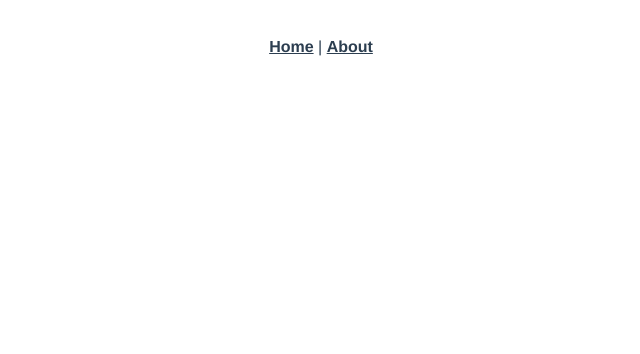
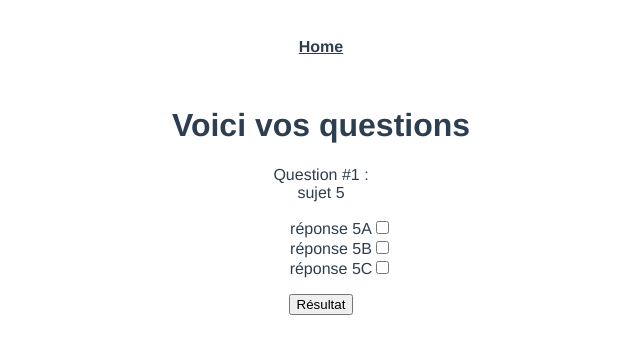
Before and after one commit to gI7DUmmY/quizz, a Vue app: page /qcm in a window 1280 px wide. Before the commit this address had no page. Shown: the top 354 px of the page, without its empty margins (319-959 px from the left). Built offline with nearby package versions, Linux system fonts and the light colour scheme; data requests are answered from the project's data file.

Commit message:
:tada: qcm aléatoire avec choix du nombre de questions

```diff
--- /dev/null
+++ b/data/test.json
@@ -0,0 +1,44 @@
+{
+  "quizz": [
+    {
+      "sujet": "sujet 1",
+      "choix": [
+        { "id": "1a", "texte": "réponse 1A", "note": 1 },
+        { "id": "1b", "texte": "réponse 1B", "note": 0 },
+        { "id": "1c", "texte": "réponse 1C", "note": 2 }
+      ]
+    },
+    {
+      "sujet": "sujet 2",
+      "choix": [
+        { "id": "2a", "texte": "réponse 2A", "note": 1 },
+        { "id": "2b", "texte": "réponse 2B", "note": 0 },
+        { "id": "2c", "texte": "réponse 2C", "note": 2 }
+      ]
+    },
+    {
+      "sujet": "sujet 3",
+      "choix": [
+        { "id": "3a", "texte": "réponse 3A", "note": 1 },
+        { "id": "3b", "texte": "réponse 3B", "note": 0 },
+        { "id": "3c", "texte": "réponse 3C", "note": 2 }
+      ]
+    },
+    {
+      "sujet": "sujet 4",
+      "choix": [
+        { "id": "4a", "texte": "réponse 4A", "note": 1 },
+        { "id": "4b", "texte": "réponse 4B", "note": 0 },
+        { "id": "4c", "texte": "réponse 4C", "note": 2 }
+      ]
+    },
+    {
+      "sujet": "sujet 5",
+      "choix": [
+        { "id": "5a", "texte": "réponse 5A", "note": 1 },
+        { "id": "5b", "texte": "réponse 5B", "note": 0 },
+        { "id": "5c", "texte": "réponse 5C", "note": 2 }
+      ]
+    }
+  ]
+}
--- a/package.json
+++ b/package.json
@@ -4,10 +4,12 @@
   "private": true,
   "scripts": {
     "serve": "vue-cli-service serve",
-    "build": "vue-cli-service build"
+    "build": "vue-cli-service build",
+    "db": "json-server --watch ./data/test.json"
   },
   "dependencies": {
     "core-js": "^3.6.5",
+    "json-server": "^0.16.3",
     "vue": "^3.0.0",
     "vue-router": "^4.0.0-0"
   },
--- a/src/App.vue
+++ b/src/App.vue
@@ -1,7 +1,6 @@
 <template>
   <div id="nav">
-    <router-link to="/">Home</router-link> |
-    <router-link to="/about">About</router-link>
+    <router-link to="/">Home</router-link>
   </div>
   <router-view/>
 </template>
--- a/src/router/index.js
+++ b/src/router/index.js
@@ -1,5 +1,6 @@
 import { createRouter, createWebHistory } from 'vue-router'
 import Home from '../views/Home.vue'
+import Questions from '../views/Questions.vue'
 
 const routes = [
   {
@@ -8,12 +9,10 @@ const routes = [
     component: Home
   },
   {
-    path: '/about',
-    name: 'About',
-    // route level code-splitting
-    // this generates a separate chunk (about.[hash].js) for this route
-    // which is lazy-loaded when the route is visited.
-    component: () => import(/* webpackChunkName: "about" */ '../views/About.vue')
+    path: '/qcm',
+    name: 'Questions',
+    component: Questions,
+    props: true
   }
 ]
 
--- a/src/views/About.vue
+++ /dev/null
@@ -1,5 +0,0 @@
-<template>
-  <div class="about">
-    <h1>This is an about page</h1>
-  </div>
-</template>
--- a/src/views/Home.vue
+++ b/src/views/Home.vue
@@ -1,18 +1,34 @@
 <template>
-  <div class="home">
-    <img alt="Vue logo" src="../assets/logo.png">
-    <HelloWorld msg="Welcome to Your Vue.js App"/>
-  </div>
+  <h1>Quizz du règlement</h1>
+  <form @submit.prevent="submit" v-if="qcm">
+    <h2>Choisissez les réglages</h2>
+    <label for="nbQuestions">Nombre de Questions</label>
+    <input type="number" v-model="qtte" :max="qcm.length" required>
+
+    <button type="submit">Démarrer</button>
+  </form>
+  <p v-if="qtte">Vous avez choisi {{ qtte }} questions</p>
 </template>
 
 <script>
 // @ is an alias to /src
-import HelloWorld from '@/components/HelloWorld.vue'
 
 export default {
   name: 'Home',
-  components: {
-    HelloWorld
+  data: () => ({
+    qtte: null,
+    qcm: null
+  }),
+  methods: {
+    submit () {
+      this.$router.push({ name: 'Questions', params: { qtte: this.qtte }})
+    }
+  },
+  mounted () {
+    fetch("http://localhost:3000/quizz")
+      .then(res => res.json())
+      .then(data => this.qcm = data)
+      .catch(err => console.log(err.message))
   }
 }
 </script>
--- /dev/null
+++ b/src/views/Questions.vue
@@ -0,0 +1,68 @@
+<template>
+  <h1>Voici vos {{ qtte }} questions</h1>
+  <div v-if="qcm">
+    <form @submit.prevent="score">
+      <div v-for="(question, index) in randQuizz" :key="index">
+          <p>
+            Question #{{ index + 1 }} :<br />
+            {{ question.sujet }}
+            <ul>
+              <li v-for="reponse in question.choix" :key="reponse.id">
+                <label :for="reponse.id">{{ reponse.texte }}</label>
+                <input type="checkbox" :value="reponse" v-model="valeurs">
+              </li>
+            </ul>
+          </p>
+      </div>
+      <div><button type="submit">Résultat</button></div>
+    </form>
+  </div>
+</template>
+
+<script>
+export default {
+  name: 'Questions',
+  props: ['qtte'],
+  data: () => ({
+    qcm: null,
+    randQuizz: [],
+    valeurs: [],
+    resultat: 0
+  }),
+  methods: {
+    score () {
+      if (this.valeurs) {
+        this.valeurs.forEach(element => {
+          this.resultat += element.note
+        });
+      }
+      console.log('Votre score est de ' + this.resultat)
+      this.resultat = 0
+    }
+  },
+  mounted () {
+    fetch("http://localhost:3000/quizz")
+      .then(res => res.json())
+      .then(data => {
+        this.qcm = data
+        let i = 0
+        let random = Math.floor(Math.random() * Math.floor(this.qcm.length))
+
+        do {
+          if(!this.randQuizz.includes(this.qcm[random])) {
+            this.randQuizz.push(this.qcm[random])
+            i++
+          }
+          random = Math.floor(Math.random() * Math.floor(this.qcm.length))
+        } while (i < this.qtte)
+      })
+      .catch(err => console.log(err.message))
+  }
+}
+</script>
+
+<style>
+ul {
+  list-style: none;
+}
+</style>
```
Also changed, not shown: 1 other file (tests, documents, lock files or other folders).
